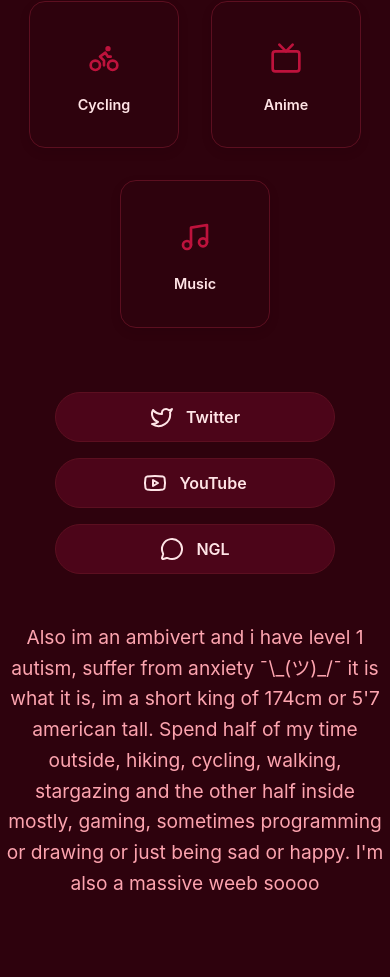
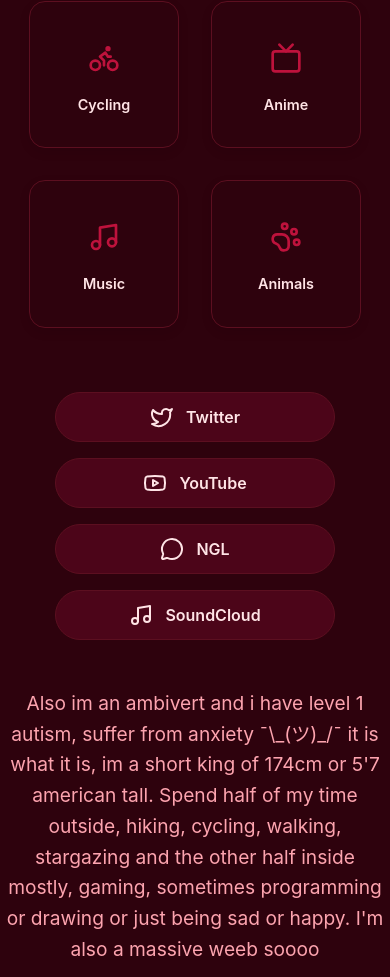
Before and after one commit to simon1g/simon1g-site, a React (Vite) app: page /about in a window 390 px wide. Shown: the part 1004-1981 px from the top of the page. Built offline with nearby package versions, Linux system fonts and the light colour scheme; no server answers.

Commit message:
feat: add About section component with interactive interests and social media links, including responsive styling.

```diff
--- a/src/components/About.jsx
+++ b/src/components/About.jsx
@@ -1,5 +1,5 @@
 import React from 'react';
-import { Telescope, Code, Palette, Gamepad2, Mountain, Bike, Star, Tv, Twitter, Youtube, Music, MessageCircle } from 'lucide-react';
+import { Telescope, Code, Palette, Gamepad2, Mountain, Bike, Star, Tv, Twitter, Youtube, Music, MessageCircle, PawPrint } from 'lucide-react';
 import '../styles/interests.css';
 
 export default function About() {
@@ -15,6 +15,7 @@
         { name: 'Cycling', icon: <Bike size={32} />, description: 'Same with hiking, love it, longest ive ever cycled was 45km died after, but i was worth it' },
         { name: 'Anime', icon: <Tv size={32} />, description: 'Over 500 anime watched so yea i guess i like it' },
         { name: 'Music', icon: <Music size={32} />, description: 'EDM, hardstyle, electronic, pop, indie, rock, upbeat, AND MY BOY AVICII ◢◤' },
+        { name: 'Animals', icon: <PawPrint size={32} />, description: 'I fuck heavy with all things alive. My favorites include: guinea pigs, hamsters, seals, sea lions, sunfish, cats, and dogs. (and more)' },
     ];
 
     return (
@@ -83,6 +84,10 @@
                     <MessageCircle size={24} />
                     <span>NGL</span>
                 </a>
+                <a href="https://soundcloud.com/simon1g-xyz" target="_blank" rel="noopener noreferrer" className="about-social-link soundcloud">
+                    <Music size={24} />
+                    <span>SoundCloud</span>
+                </a>
             </div>
             <p style={{
                 textAlign: 'center',
--- a/src/styles/interests.css
+++ b/src/styles/interests.css
@@ -234,3 +234,8 @@
     color: #FF3B5C;
     border-color: #FF3B5C;
 }
+
+.about-social-link.soundcloud:hover {
+    color: #FF5500;
+    border-color: #FF5500;
+}
```
